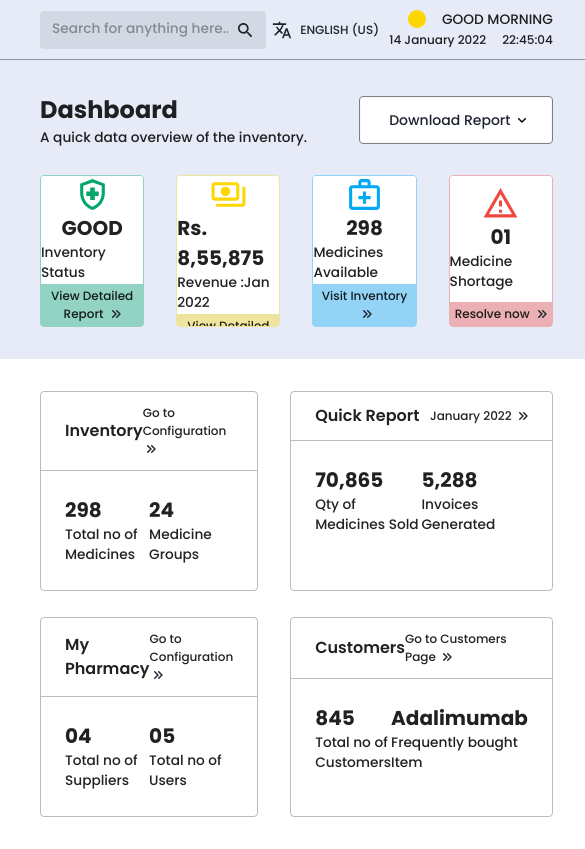
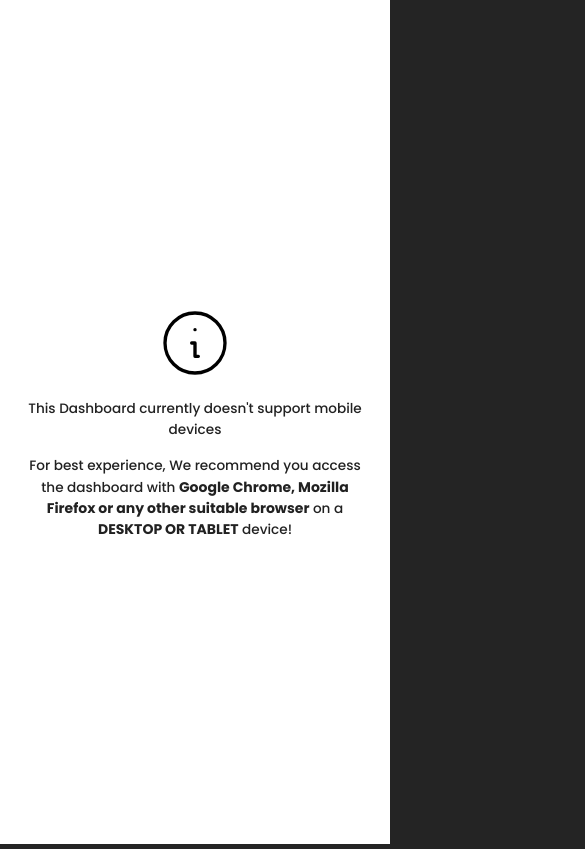
Before and after one commit to stonesilver/MONDY, a React (Vite) app: page / in a window 390 px wide. Before the commit this address led to /dashboard. Shown: the whole page, 585 px wide, since content can reach past the window. Built offline with nearby package versions, Linux system fonts and the light colour scheme; some icons are missing.

Commit message:
restricted mobile devices

```diff
--- a/src/App.jsx
+++ b/src/App.jsx
@@ -3,9 +3,13 @@
 import AppLayout from './Layout/AppLayout';
 import Homepage from './Pages/Homepage/Homepage';
 import Inventory from './Pages/Inventory/Inventory';
+import useMediaQuery from '@mui/material/useMediaQuery';
+import Box from '@mui/material/Box';
+import MobileScreenError from './Layout/MobileScreenError'
+const App = () => {
+  const matches = useMediaQuery('(min-width:1024px)');
 
-const App = () => {
-  return (
+  return matches ? (
     <AppLayout>
       <Routes>
         <Route path='/' element={<Navigate to='/dashboard' />} />
@@ -13,6 +17,8 @@
         <Route path='inventory' element={<Inventory />} />
       </Routes>
     </AppLayout>
+  ) : (
+    <MobileScreenError />
   );
 };
 
--- /dev/null
+++ b/src/Layout/MobileScreenError.jsx
@@ -0,0 +1,39 @@
+import Box from '@mui/material/Box';
+import Typography from '@mui/material/Typography';
+import { ReactComponent as InfoIcon } from '../assets/svg/info.svg';
+
+const MobileScreenError = () => {
+  return (
+    <Box
+      sx={{
+        display: 'flex',
+        flexDirection: 'column',
+        justifyContent: 'center',
+        alignItems: 'center',
+        gap: 2,
+        height: '100vh',
+        px: 3,
+      }}
+    >
+      <InfoIcon />
+
+      <Typography sx={{ textAlign: 'center', fontSize: '0.85rem' }}>
+        This Dashboard currently doesn't support mobile devices
+      </Typography>
+
+      <Typography sx={{ textAlign: 'center', fontSize: '0.85rem' }}>
+        For best experience, We recommend you access the dashboard with{' '}
+        <Typography as='strong' sx={{ fontWeight: 700, fontSize: '0.875rem' }}>
+          Google Chrome, Mozilla Firefox or any other suitable browser
+        </Typography>{' '}
+        on a{' '}
+        <Typography as='strong' sx={{ fontWeight: 700, fontSize: '0.875rem' }}>
+          DESKTOP OR TABLET
+        </Typography>{' '}
+        device!
+      </Typography>
+    </Box>
+  );
+};
+
+export default MobileScreenError;
--- a/src/Pages/Homepage/Homepage.jsx
+++ b/src/Pages/Homepage/Homepage.jsx
@@ -1,5 +1,3 @@
-import Box from '@mui/material/Box';
-import Typography from '@mui/material/Typography';
 import Stats from './Stats';
 import StatsGrid from './StatsGrid';
 import TitleBar from './TitleBar';
```
Also changed, not shown: src/assets/svg/info.svg (added).
